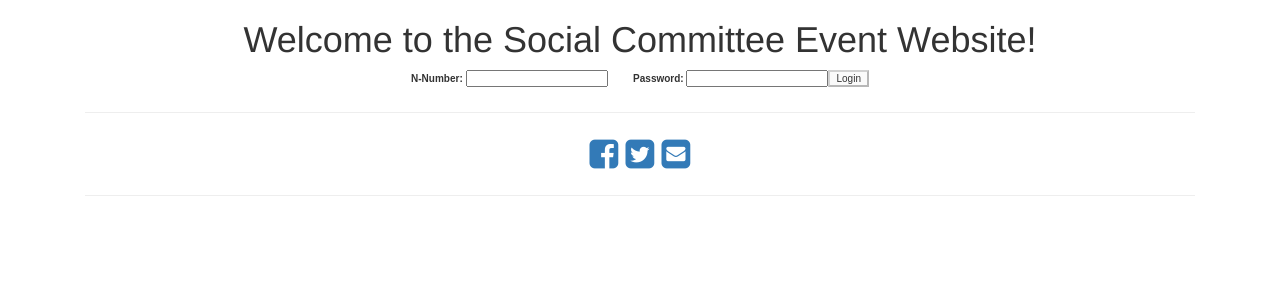
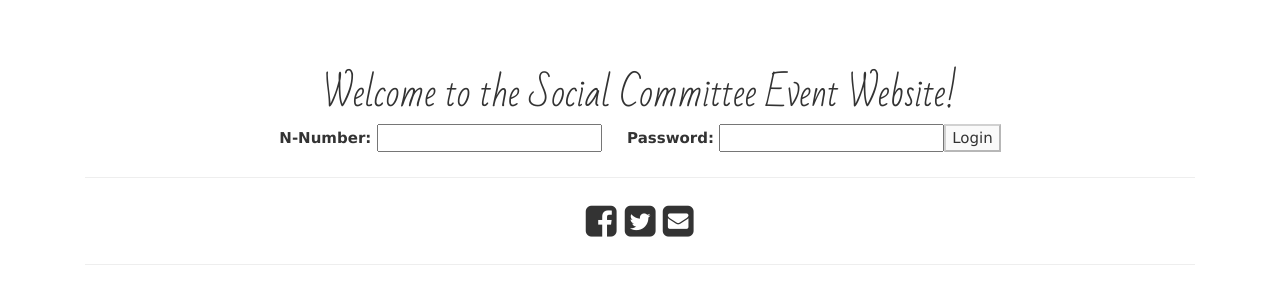
Before and after one commit to shanebrannigan/SoComDev, an Angular app: page / in a window 1280 px wide. Shown: the top 304 px of the page. Built offline with nearby package versions, Linux system fonts and the light colour scheme.

Commit message:
Merge branch 'webstorm' of https://github.com/mattmcdd/SoComDev into webstorm Adding in admin components - working with previous commit # Conflicts: #	src/app/app.component.html #	src/app/home-event-display/home-event-display.component.html

```diff
--- a/src/app/admin-event-edit/admin-event-edit.component.html
+++ b/src/app/admin-event-edit/admin-event-edit.component.html
@@ -12,7 +12,7 @@
     <input size="30" type="date" formControlName="date">
   </fieldset>
   <fieldset>
-    <label>Length of Course:</label>
+    <label>Guest fee:</label>
     <input type="number" formControlName="guestFee">
   </fieldset>
   <fieldset>
--- a/src/app/app.component.html
+++ b/src/app/app.component.html
@@ -1,5 +1,13 @@
 <!--The content below is only a placeholder and can be replaced.-->
-<div style="text-align:center">
+<div style="text-align:center; padding-top: 5%">
+
+  <link rel="stylesheet"
+        href="https://fonts.googleapis.com/css?family=Amatic+SC|Bad+Script">
+  <style>
+    h1 {
+      font-family: 'Bad Script', cursive;
+    }
+  </style>
   <h1>
     Welcome to {{ title }}!
   </h1>
@@ -7,18 +15,33 @@
 
   <div *ngIf = "!loggedIn">
   <app-home-login (loginAttempted)=login($event)
+                  (uname)=logUsername($event)
+                  (isAdmin)=checkAdmin($event)
   ></app-home-login>
   </div>
 
-  <div *ngIf = "loggedIn">
-    <!-- here we display everything for the user, we can display additional components if AdminLoggedIn( -->
-  <app-home-event-display (showEventSignUpForm)=iWantToGoMethod($event) (useEventSignUp)=getEventSignUp($event)></app-home-event-display>
+  <div *ngIf = "(loggedIn && !displayEvents)">
+    <!-- here we display everything for the user, we can display additional compoents if AdminLoggedIn( -->
+
+
+  <app-home-event-display
+    [uname]="username"
+    (displayAllEvents)=tryDisplayEvents($event)>  </app-home-event-display>
+
+
+  </div>
+  <div *ngIf = "displayEvents">
+    displaying events temp holder for previous events component
+
   </div>
 
   <div *ngIf = "iWantToGo">
     <app-event-signup (cancelSignUpForm)=cancelSignUpForm($event)></app-event-signup>
   </div>
 
-  <div>
-    <app-home-footer></app-home-footer>
-  </div>
+<div>
+    <app-home-footer
+      [displayAdminTools]="isAdmin"
+      [uname]="username" ></app-home-footer>
+</div>
+</div>
--- a/src/app/home-footer/home-footer.component.css
+++ b/src/app/home-footer/home-footer.component.css
@@ -14,6 +14,12 @@
   -o-transition-duration: 0.5s;
 }
 
+
+.adminSettings{
+  width:100%;
+  height:90%;
+  background:darkorange;
+}
 /*
     Multicoloured Hover Variations
 */
--- a/src/app/home-footer/home-footer.component.html
+++ b/src/app/home-footer/home-footer.component.html
@@ -1,15 +1,25 @@
 <link href="//maxcdn.bootstrapcdn.com/bootstrap/3.3.0/css/bootstrap.min.css" rel="stylesheet" id="bootstrap-css">
+<link rel="stylesheet" href="https://www.w3schools.com/w3css/4/w3.css">
 <script src="//maxcdn.bootstrapcdn.com/bootstrap/3.3.0/js/bootstrap.min.js"></script>
 <script src="//code.jquery.com/jquery-1.11.1.min.js"></script>
 <!------ Include the above in your HEAD tag ---------->
 
 
-<div *ngIf = "displayAdminTools">
-  <button type="button"(click)=unlockAdmin() >Admin Settings</button>
+<div class="adminSettings" *ngIf = "displayAdminTools">
+
+  <button
+    [style.color]="displaySettings ? 'red':'black'"
+    type="button"(click)=unlockAdmin() >Admin Settings</button>
   <div *ngIf = "displaySettings">
-    <button type="button"(click)=showCreateEvent() >Create Event</button>
-    <button type="button"(click)=showEditCurrentEvent() >Edit Current Event</button>
-    <button type="button"(click)=showExportEventAttendance() >Export Event Attendence</button>
+    <button
+      [style.color]="createEvent ? 'red':'black'"
+      type="button"(click)=showCreateEvent() >Create Event</button>
+    <button
+      [style.color]="editEvent ? 'red':'black'"
+      type="button"(click)=showEditCurrentEvent() >Edit Current Event</button>
+    <button
+      [style.color]="eventAttendance ? 'red':'black'"
+      type="button"(click)=showExportEventAttendance() >Export Event Attendance</button>
     <div *ngIf = "createEvent">
     <app-admin-event-create></app-admin-event-create>
     </div>
```
